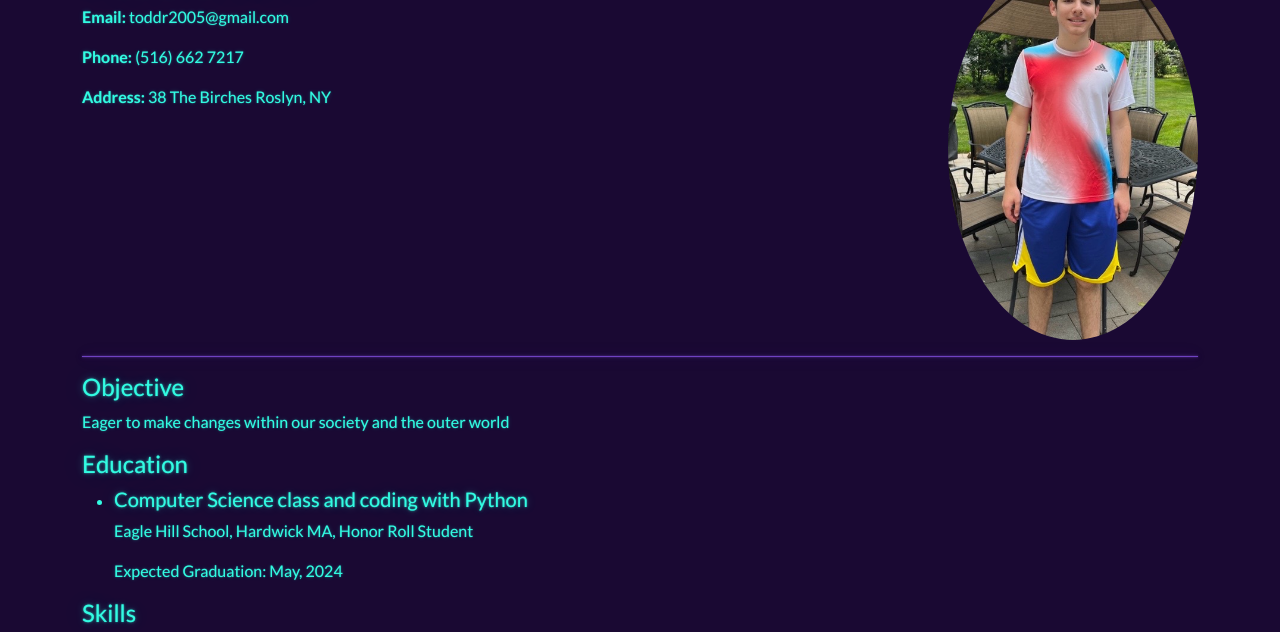
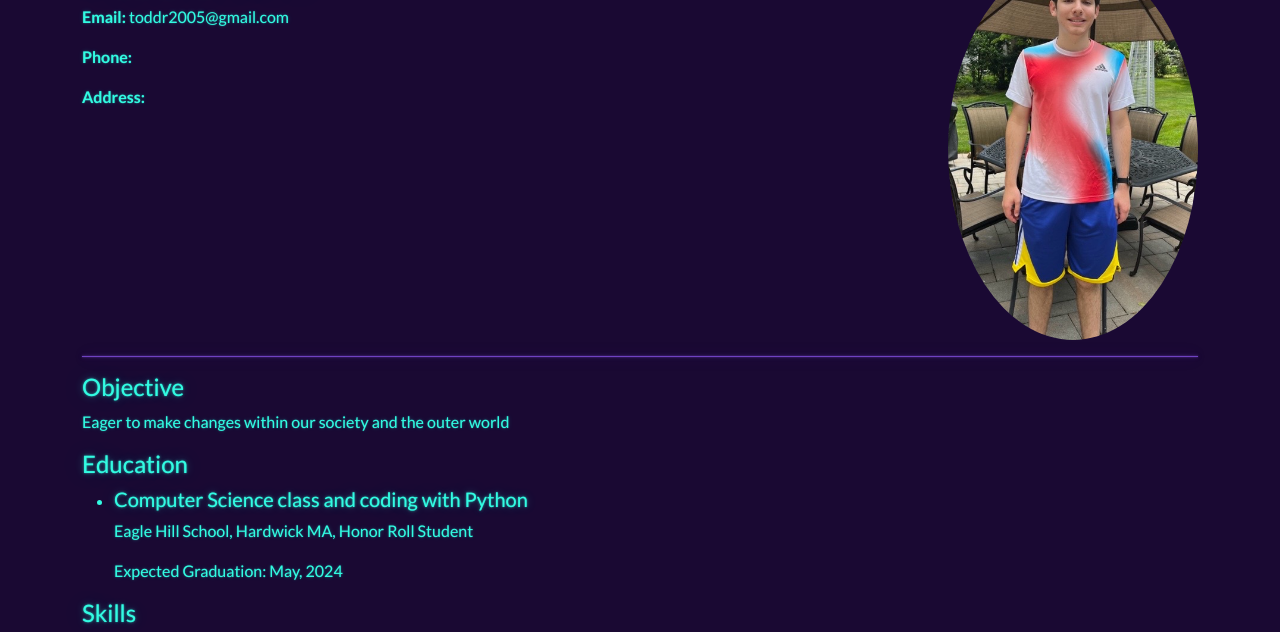
Before and after one commit to TODDRUBINSTEIN/TODDRUBINSTEIN.github.io, a plain HTML site: page index.html in a window 1280 px wide. Shown: the part 121-753 px from the top of the page. Drawn offline with nearby package versions, Linux system fonts and the light colour scheme.

Commit message:
Update index.html

```diff
--- a/index.html
+++ b/index.html
@@ -31,8 +31,8 @@
         <!-- Personal Information -->
         <h2>Todd Rubinstein</h2>
         <p><strong>Email:</strong> toddr2005@gmail.com</p>
-        <p><strong>Phone:</strong> (516) 662 7217</p>
-        <p><strong>Address:</strong> 38 The Birches Roslyn, NY</p>
+        <p><strong>Phone:</strong> </p>
+        <p><strong>Address:</strong></p>
       </div>
       <div class="col-md-6 text-md-end">
         <!-- Profile Picture -->
```
